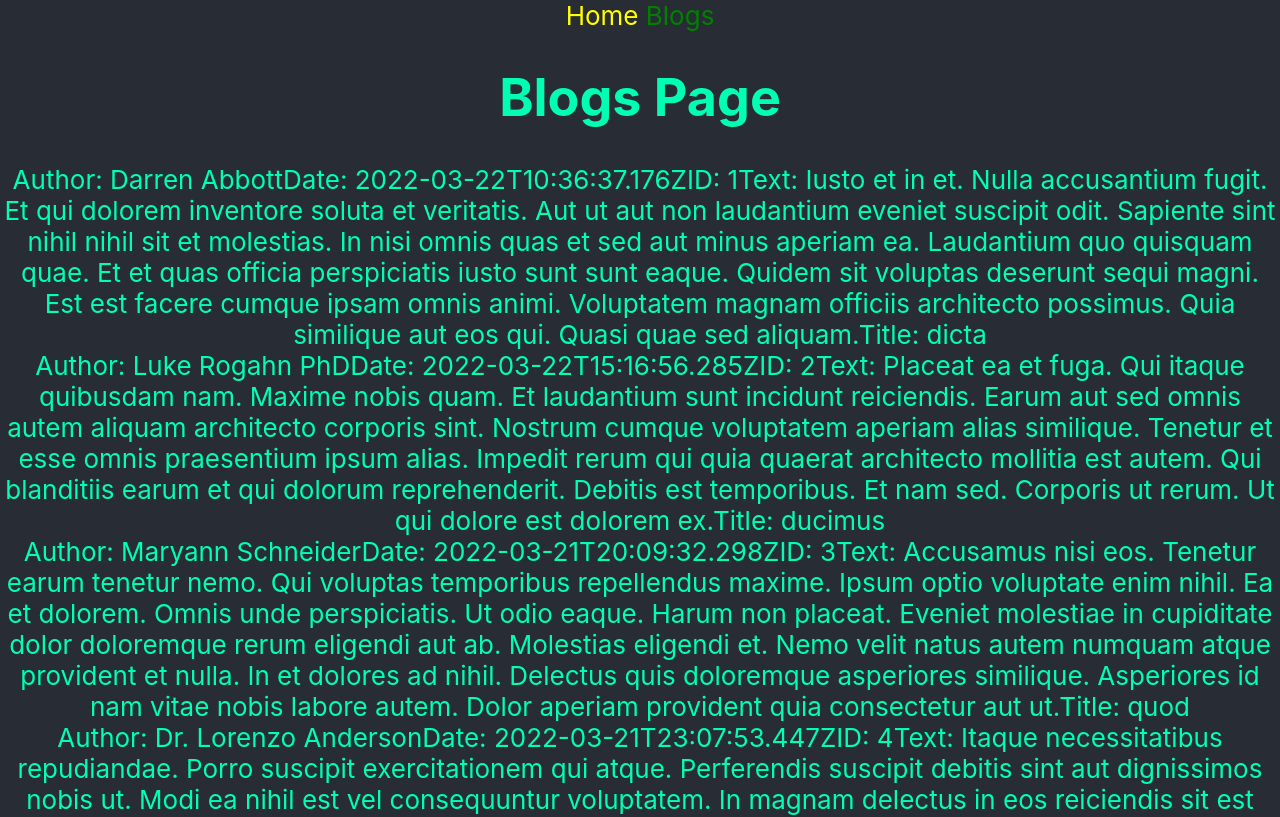
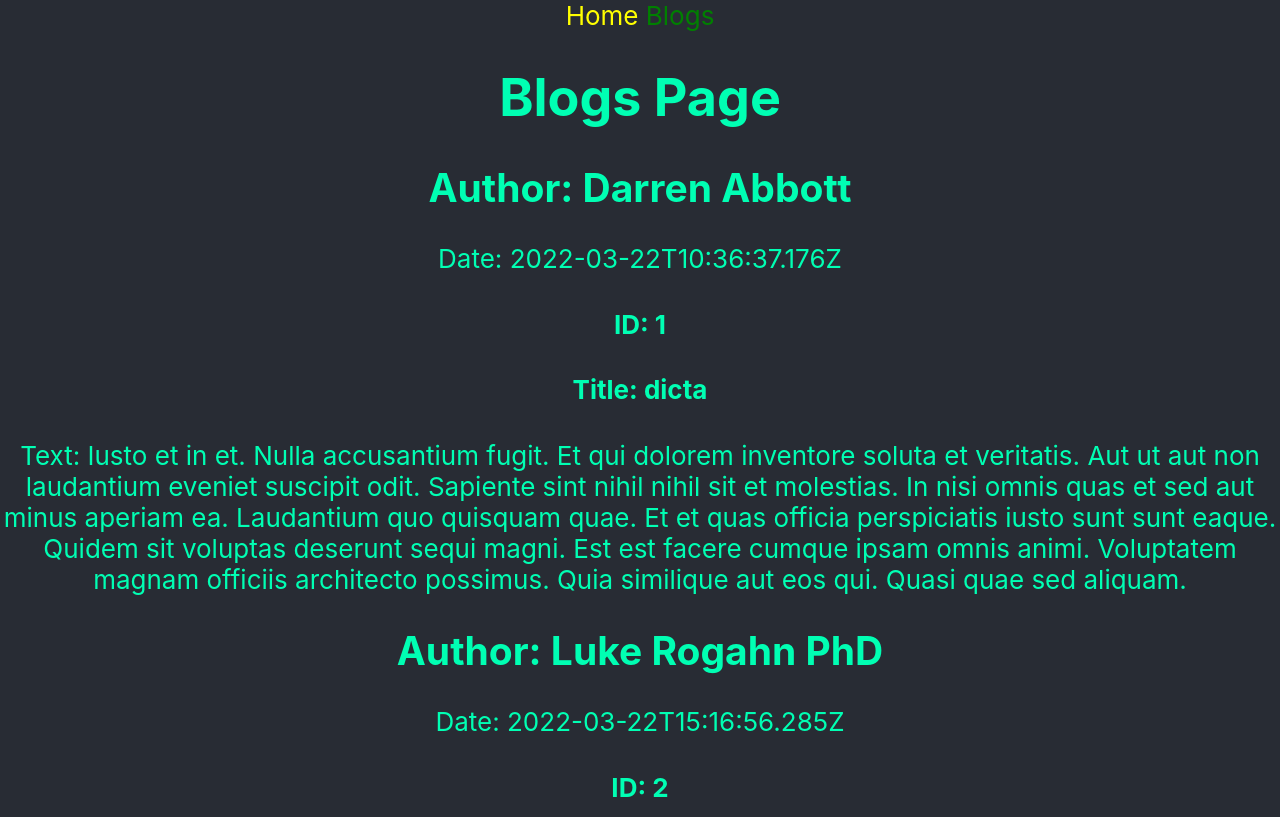
Before and after one commit to geekbutchic/react-router, a React (Create React App) app: page /blogs/all in a window 1280 px wide. Shown: the top 817 px of the page. Built offline with nearby package versions, Linux system fonts and the light colour scheme.

Commit message:
adds html tags for styling

```diff
--- a/src/components/AllBlogs.js
+++ b/src/components/AllBlogs.js
@@ -12,11 +12,11 @@ const AllBlogs = () => {
                 <div
                 key={`${blogs}-${index}`}
                 >
-                    Author: {blogs.author}
+                    <h2>Author: {blogs.author}</h2>
                     Date: {blogs.createdAt}
-                    ID: {blogs.id}
+                    <h4>ID: {blogs.id}</h4>
+                    <h4>Title: {blogs.title}</h4>
                     Text: {blogs.text}
-                    Title: {blogs.title}
                 </div>
             )
         })}
```
